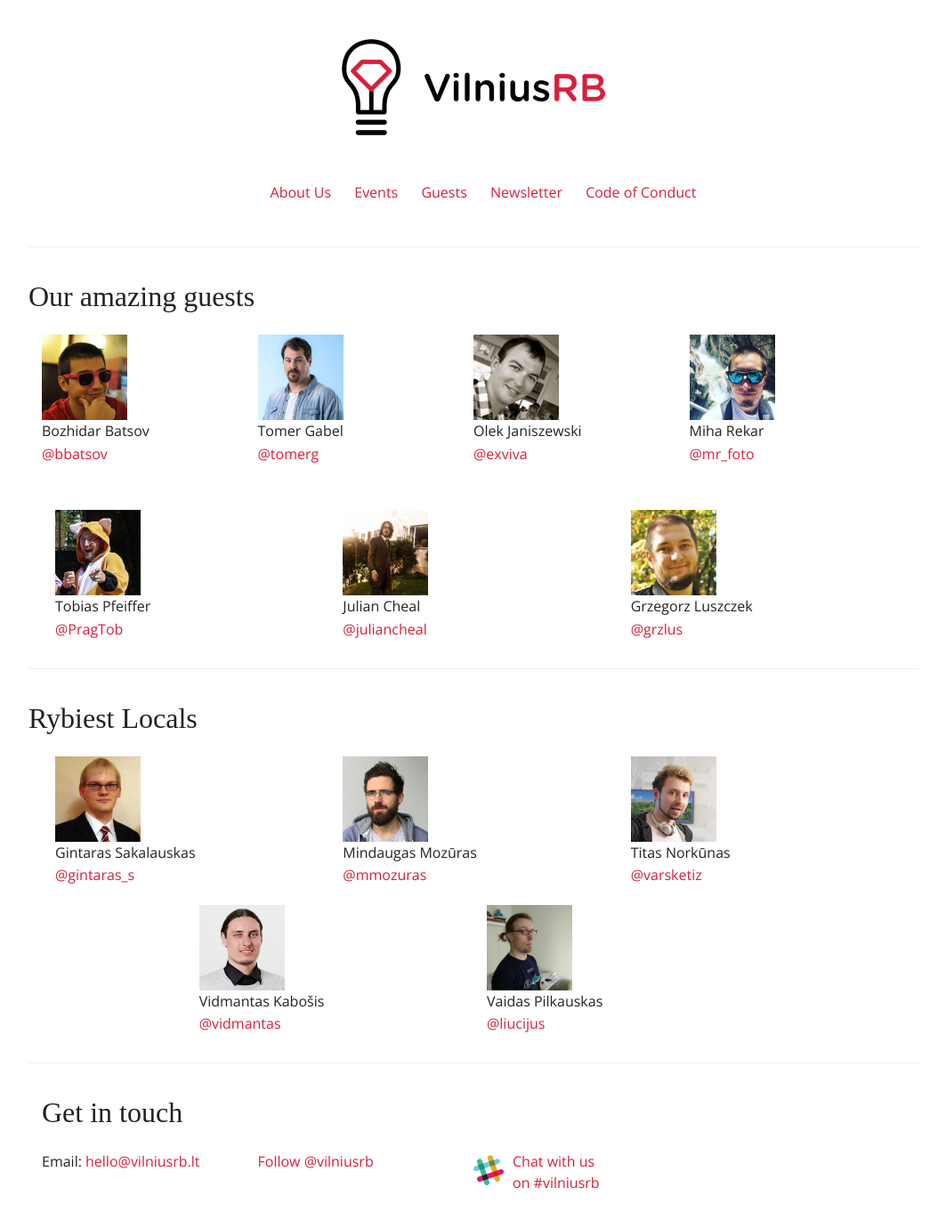
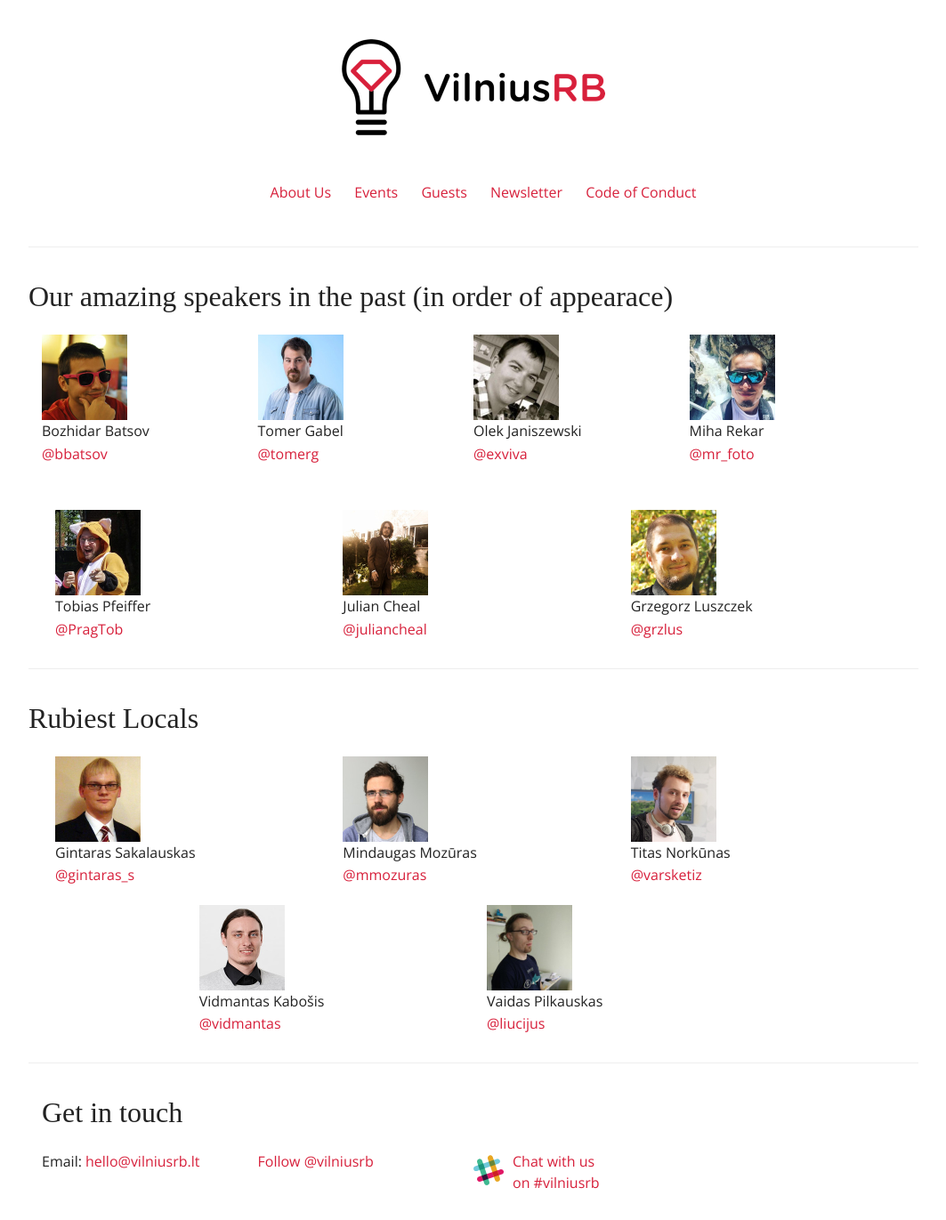
Before and after one commit to vilniusrb/vilniusrb.lt, a Jekyll site: the page built from guests/index.html, in a window 1280 px wide. Shown: the whole page at 89% size, without its empty margins (108-1171 px from the left). Built offline with Jekyll 4.4.1, drawn with Linux system fonts in a browser that asks for light colours; nearby versions of some CDN libraries; some web fonts are replaced; comment, search, counter and statistics services are not loaded.

Commit message:
Remote commit from Vidmantas via slack via Martynas! change header of foreign guest list

```diff
--- a/guests/index.html
+++ b/guests/index.html
@@ -4,7 +4,7 @@ title: VilniusRB
 ---
 
 <div class="row guests">
-  <h4>Our amazing guests</h4>
+  <h4>Our amazing speakers in the past (in order of appearace)</h4>
   <div class="large-12 columns">
     <div class="large-3 columns">
       <p>
@@ -61,7 +61,7 @@ title: VilniusRB
 </div>
 
 <div class="row guests">
-  <h4>Rybiest Locals</h4>
+  <h4>Rubiest Locals</h4>
   <div class="large-12 columns">
     <div class="large-4 columns">
       <p>
```
